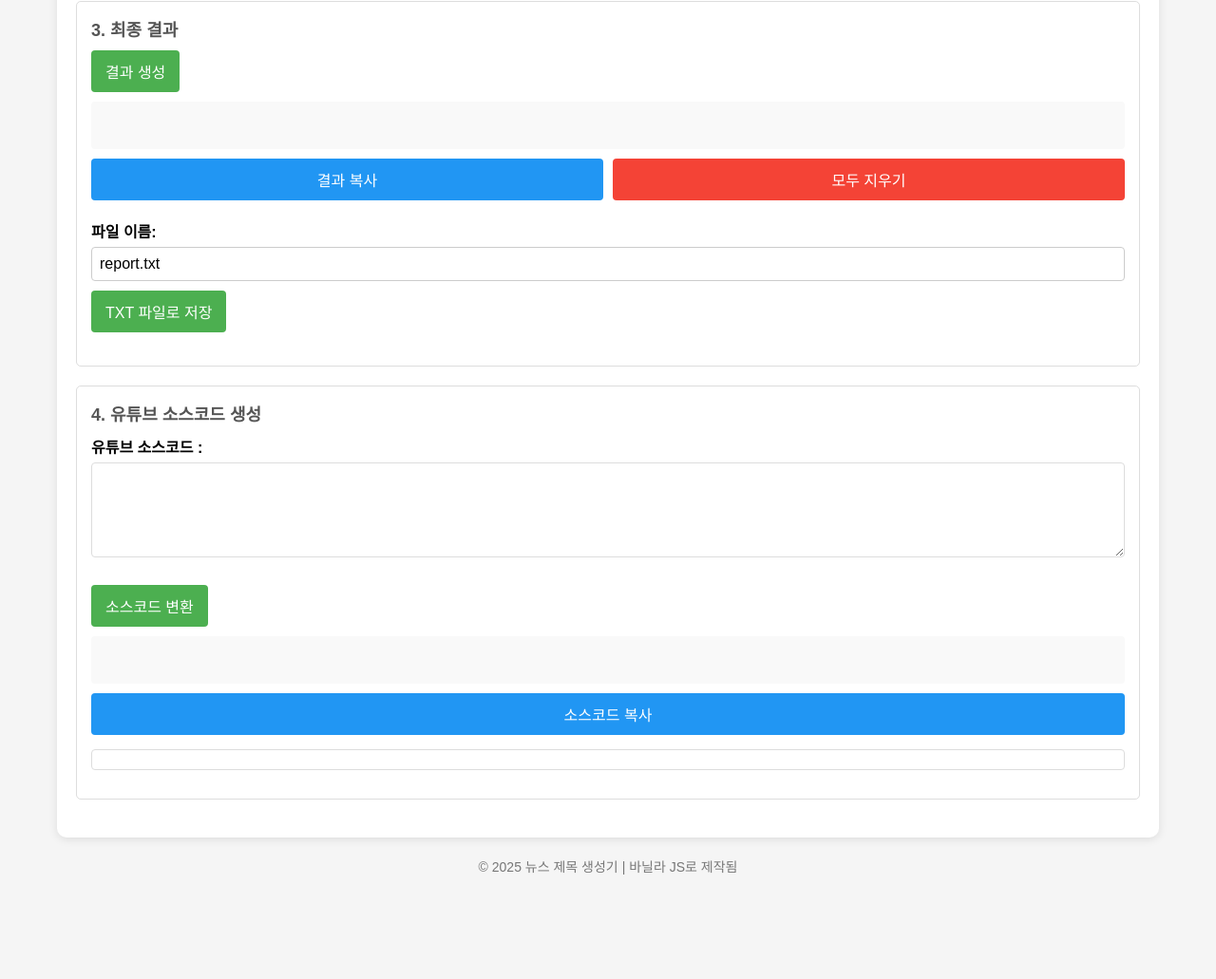
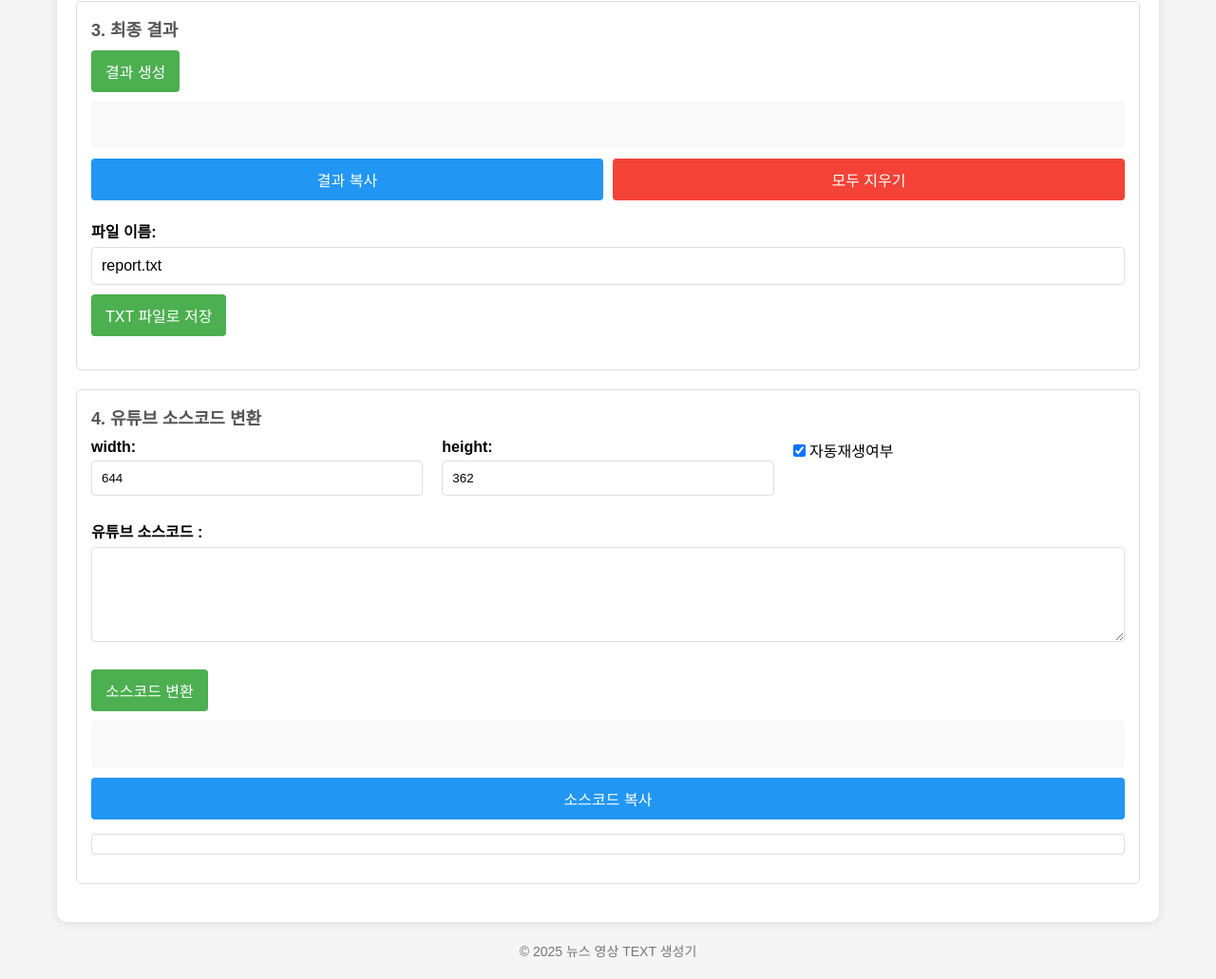
Before and after one commit to heyjaja/qr-helper, a website: page index.html in a window 1280 px wide. Shown: the part 906-1937 px from the top of the page at 95% size. Before the commit the page ends 1848 px from the top, so only its background shows below. Drawn offline with Linux system fonts and the light colour scheme.

Commit message:
유튜브 소스코드 변환 시 width, height, 자동재생여부 선택

```diff
--- a/index.html
+++ b/index.html
@@ -3,17 +3,17 @@
 <head>
     <meta charset="UTF-8">
     <meta name="viewport" content="width=device-width, initial-scale=1.0">
-    <title>뉴스 제목 생성기</title>
+    <title>뉴스 영상 TEXT 생성기</title>
     <link rel="stylesheet" href="./styles.css">
 </head>
 <body>
     <div class="container">
-        <h1>뉴스 제목 생성기</h1>
+        <h1>뉴스 영상 TEXT 생성기</h1>
 
         <div class="current-date" id="currentDate"></div>
 
         <div class="section">
-            <h2>1. 기본 정보 입력</h2>
+            <h2>1. 제목 카테고리 추가</h2>
             <div class="flex-container">
                 <div>
                     <label for="pageNumber">지면 번호:</label>
@@ -83,7 +83,21 @@
         </div>
 
         <div class="section">
-            <h2>4. 유튜브 소스코드 생성</h2>
+            <h2>4. 유튜브 소스코드 변환</h2>
+            <div class="flex-container">
+                <div>
+                    <label for="youtubeWidth">width:</label>
+                    <input type="text" id="youtubeWidth" value="644">
+                </div>
+                <div>
+                    <label for="youtubeHeight">height:</label>
+                    <input type="text" id="youtubeHeight" value="362">
+                </div>
+                <div class="checkbox-container">
+                    <input type="checkbox" id="autoplay" value="644" checked>
+                    <label class="checkbox-label" for="autoplay">자동재생여부</label>
+                </div>
+            </div>
             <div class="input-group">
                 <label for="youtubeSourceInput">유튜브 소스코드 :</label>
                 <textarea id="youtubeSourceInput" rows="5"></textarea>
@@ -101,7 +115,7 @@
         </div>
 
         <div class="footer">
-            <p>© 2025 뉴스 제목 생성기 | 바닐라 JS로 제작됨</p>
+            <p>© 2025 뉴스 영상 TEXT 생성기</p>
         </div>
 
     <!-- 토스트 메시지 컨테이너 -->
--- a/index.js
+++ b/index.js
@@ -95,16 +95,22 @@ function processYoutubeInput() {
         return;
     }
 
+    const width = document.getElementById("youtubeWidth").value || 644;
+    const height = document.getElementById("youtubeHeight").value || 362;
+    const autoplay = document.getElementById("autoplay").checked;
+
     // width와 height 변경
     let processedCode = sourceCode
-        .replace(/width="[^"]*"/g, 'width="644"')
-        .replace(/height="[^"]*"/g, 'height="362"');
+        .replace(/width="[^"]*"/g, `width="${width}"`)
+        .replace(/height="[^"]*"/g, `height="${height}"`);
 
-    // src 속성에 autoplay=1&mute=1 파라미터 추가
-    processedCode = processedCode.replace(
-        /src="([^"?]*)((?:\?[^"]*)?)"/,
-        'src="$1?autoplay=1&mute=1"'
-    );
+    if(autoplay) {
+        // src 속성에 autoplay=1&mute=1 파라미터 추가
+        processedCode = processedCode.replace(
+            /src="([^"?]*)((?:\?[^"]*)?)"/,
+            'src="$1?autoplay=1&mute=1"'
+        );
+    }
 
     document.getElementById('youtubeCode').textContent = processedCode;
 
--- a/styles.css
+++ b/styles.css
@@ -37,7 +37,7 @@ label {
     margin-bottom: 5px;
     font-weight: bold;
 }
-input, textarea, select {
+input[type=text], textarea, select {
     width: 100%;
     padding: 10px;
     border: 1px solid #ddd;
@@ -192,3 +192,9 @@ textarea {
 .toast-message {
     flex-grow: 1;
 }
+
+.checkbox-label {
+    display: inline;
+    margin-bottom: 0;
+    font-weight: normal;
+}
```
